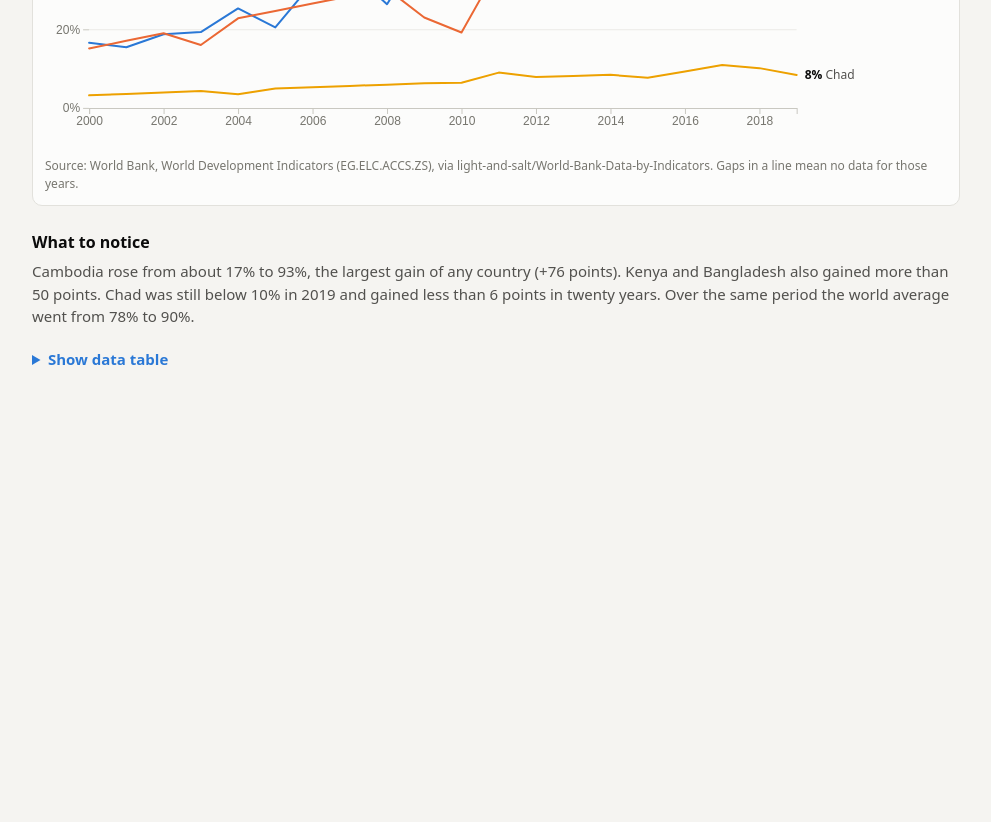
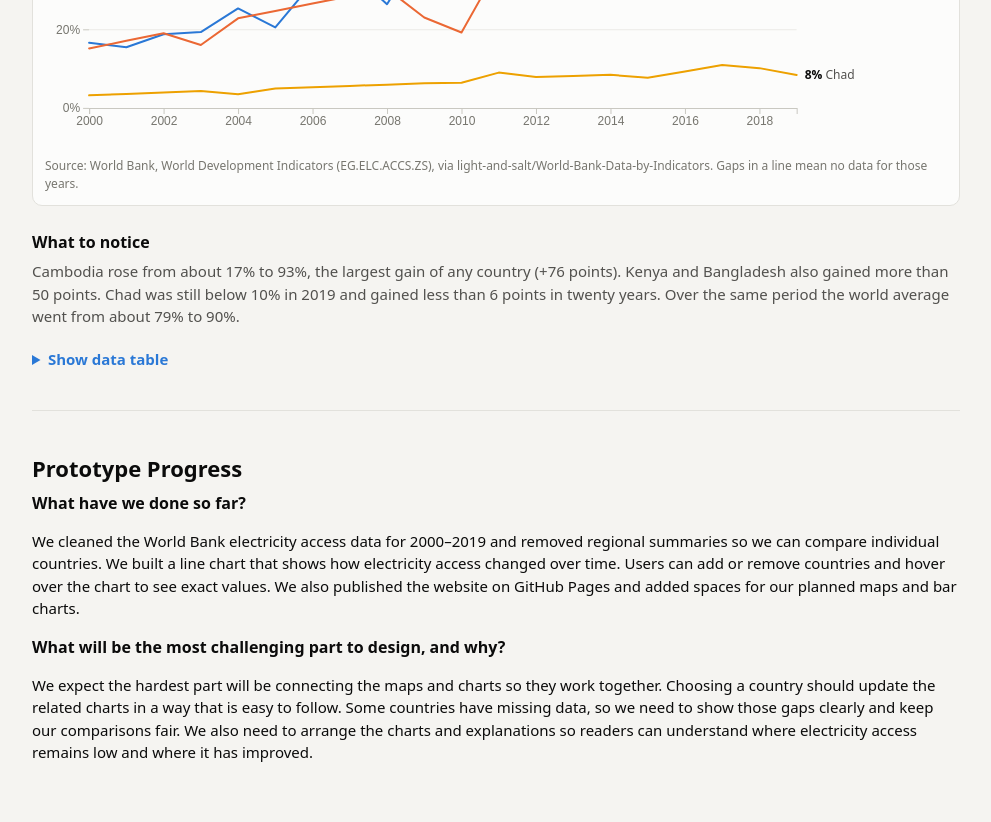
Before and after one commit to ppuckdee/Data-Gurus-Final-Project, a plain HTML site: page index.html in a window 1280 px wide. Shown: the part 1955-2777 px from the top of the page, without its empty margins (144-1135 px from the left). Before the commit the page ends 2413 px from the top, so only its background shows below. Drawn offline with nearby package versions, Linux system fonts and the light colour scheme.

Commit message:
Add prototype writeup

```diff
--- a/index.html
+++ b/index.html
@@ -86,7 +86,7 @@
           Cambodia rose from about 17% to 93%, the largest gain of any country (+76 points).
           Kenya and Bangladesh also gained more than 50 points. Chad was still below 10% in 2019
           and gained less than 6 points in twenty years. Over the same period the world
-          average went from 78% to 90%.
+          average went from about 79% to 90%.
         </p>
       </div>
 
@@ -100,6 +100,32 @@
         </table>
       </details>
     </section>
+        <section id="prototype-writeup" class="figure">
+      <h2>Prototype Progress</h2>
+
+      <h3>What have we done so far?</h3>
+      <p>
+        We cleaned the World Bank electricity access data for 2000–2019
+        and removed regional summaries so we can compare individual countries.
+        We built a line chart that shows how electricity access changed over time.
+        Users can add or remove countries and hover over the chart to see exact values.
+        We also published the website on GitHub Pages and added spaces for our
+        planned maps and bar charts.
+      </p>
+
+      <h3>What will be the most challenging part to design, and why?</h3>
+      <p>
+        We expect the hardest part will be connecting the maps and charts
+        so they work together.
+        Choosing a country should update the related charts in a way
+        that is easy to follow.
+        Some countries have missing data, so we need to show those gaps
+        clearly and keep our comparisons fair.
+        We also need to arrange the charts and explanations so readers
+        can understand where electricity access remains low and where
+        it has improved.
+      </p>
+    </section>
   </main>
 
   <script src="https://cdn.jsdelivr.net/npm/d3@7.9.0/dist/d3.min.js"></script>
```
